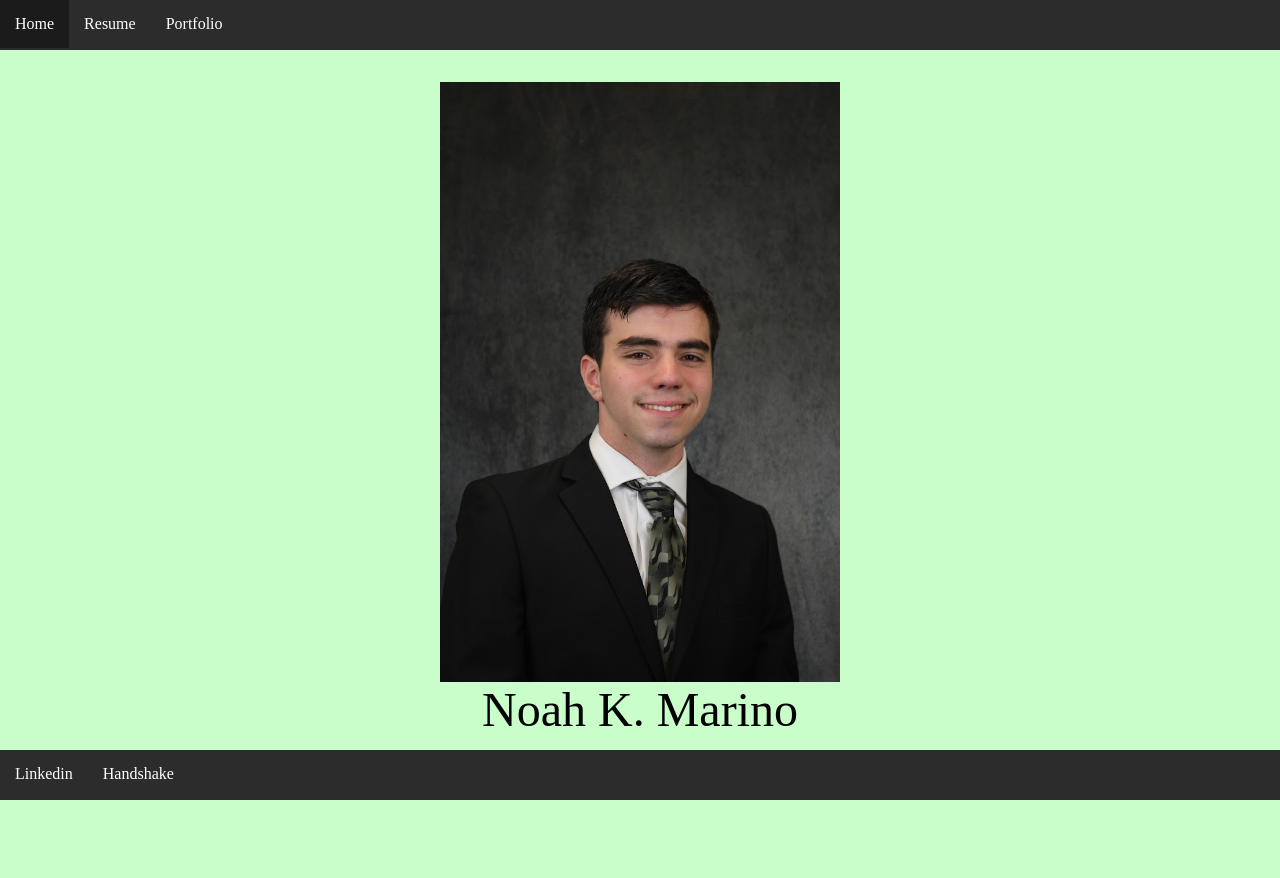
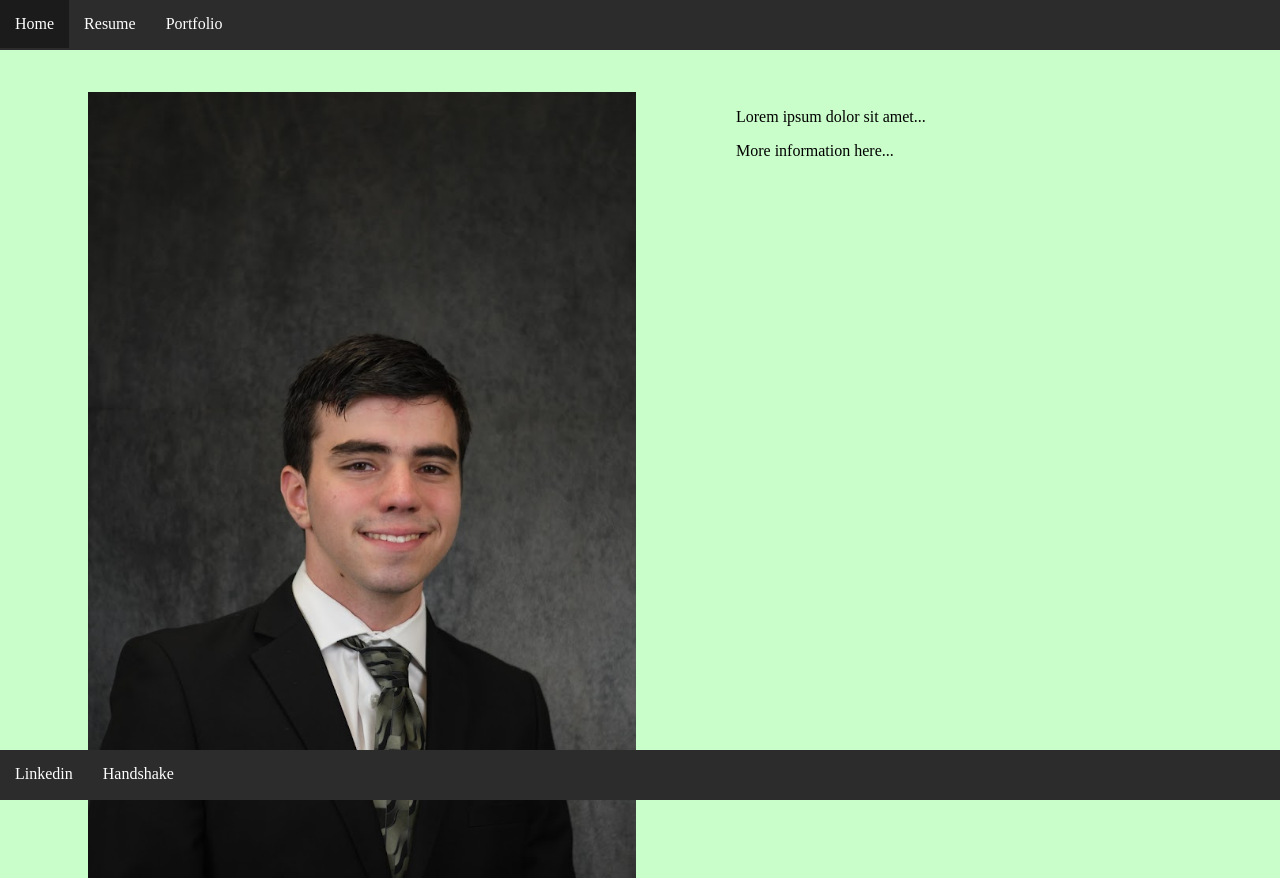
Before and after one commit to RHIT-marinonk/RHIT-marinonk.github.io, a plain HTML site: page index.html in a window 1280 px wide. Shown: the top 878 px of the page. Before the commit the page ends 800 px from the top, so only its background shows below. Drawn offline with Linux system fonts and the light colour scheme.

Commit message:
home css

```diff
--- a/index.html
+++ b/index.html
@@ -7,8 +7,15 @@
     <body>
 		<div id="navbar-placeholder"></div>
 		<main id="index">
-			<img alt="A man in a black suit and green tie" src="photos/me.jpg" id="headshot">
-			<header>Noah K. Marino</header>
+			<section class="left">
+				<img alt="A man in a black suit and green tie" src="photos/me.jpg" id="headshot">
+				<header>Noah K. Marino</header>
+			</section>
+
+			<section class="right">
+				<p>Lorem ipsum dolor sit amet...</p>
+				<p>More information here...</p>
+			</section>
 		</main>
     </body>
 	<footer>
--- a/styles/style.css
+++ b/styles/style.css
@@ -64,15 +64,32 @@ main {
     float: left;
 }
 
-#index {
+/* #index {
     text-align: center;
     align-items: center;
     margin-top: 50;
     padding-top: 2.5%;
+} */
+
+#index {
+  display: flex;
+  min-height: 100vh; /* full screen height */
 }
 
 #headshot {
     height: 75%;
+}
+
+.left,
+.right {
+  width: 50%;
+  padding: 2rem;
+}
+
+.left {
+  display: flex;
+  flex-direction: column;
+  align-items: center;
 }
 
 header {
```
